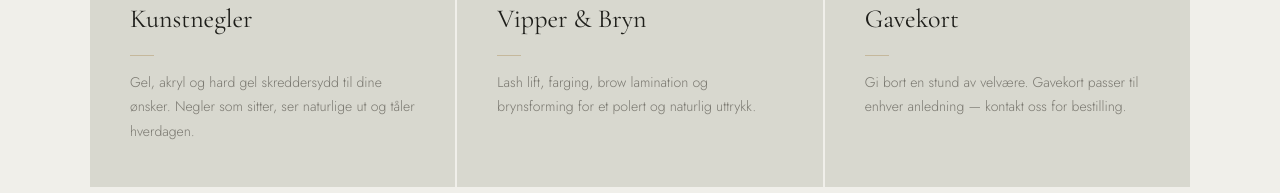
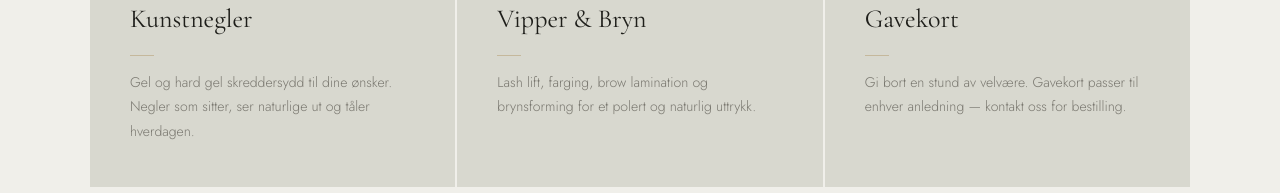
Before and after one commit to emilievalskar/favn-nextjs, a Next.js app: page / in a window 1280 px wide. Shown: the part 3042-3235 px from the top of the page. Built offline with nearby package versions, Linux system fonts and the light colour scheme.

Commit message:
Fjern akryl fra kunstnegler

```diff
--- a/src/data/home.js
+++ b/src/data/home.js
@@ -39,8 +39,8 @@ export const homeTreatments = [
     num: '04',
     title: { no: 'Kunstnegler', en: 'Nail Extensions' },
     desc: {
-      no: 'Gel, akryl og hard gel skreddersydd til dine ønsker. Negler som sitter, ser naturlige ut og tåler hverdagen.',
-      en: 'Gel, acrylic and hard gel tailored to your wishes. Nails that stay on, look natural and stand up to daily life.',
+      no: 'Gel og hard gel skreddersydd til dine ønsker. Negler som sitter, ser naturlige ut og tåler hverdagen.',
+      en: 'Gel and hard gel tailored to your wishes. Nails that stay on, look natural and stand up to daily life.',
     },
   },
   {
```
